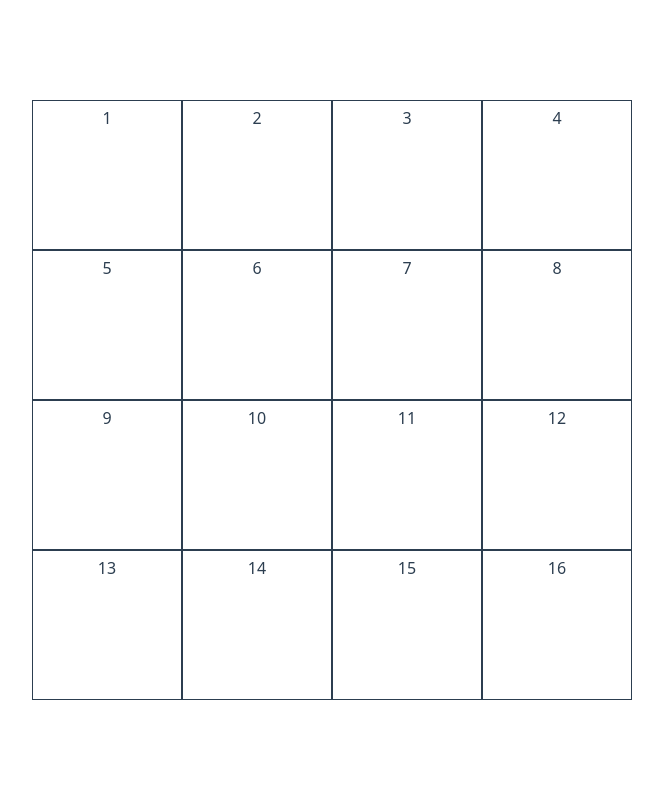
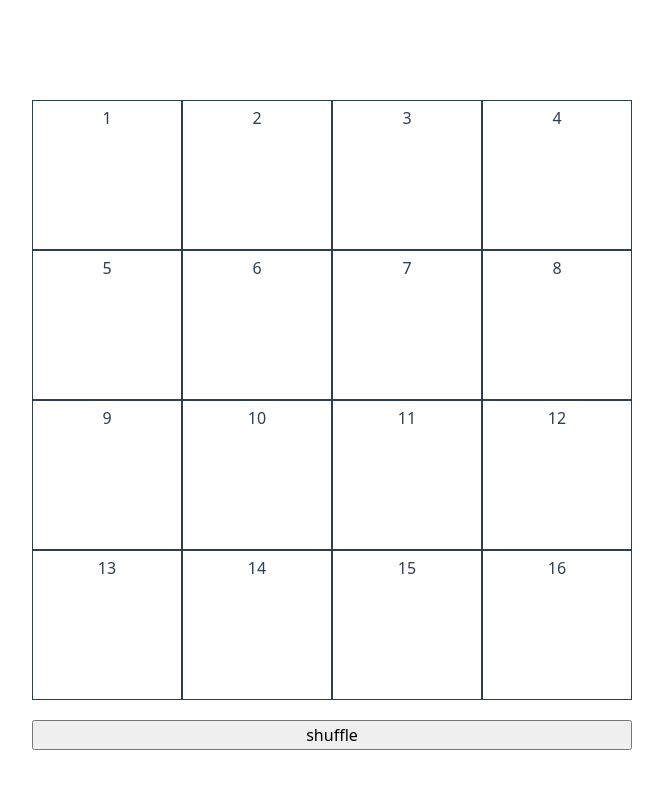
Before and after one commit to pedropatriota/sliding-puzzle, a React (Vite) app: page / in a window 1280 px wide. Shown: the top 788 px of the page, without its empty margins (308-971 px from the left). Built offline with nearby package versions, Linux system fonts and the light colour scheme.

Commit message:
shuffle function working

```diff
--- a/src/App.module.css
+++ b/src/App.module.css
@@ -3,13 +3,7 @@
   color: #2c3e50;
   display: flex;
   justify-content: center;
+  flex-direction: column;
+  width: 600px;
+  margin: 0 auto;
 }
-
-.main p {
-  margin: 16px 0;
-}
-
-.logo {
-  margin: 0 auto;
-  padding-top: 60px;
-}
--- a/src/App.tsx
+++ b/src/App.tsx
@@ -1,10 +1,26 @@
+import React from "react";
+
 import styles from "./App.module.css";
 import Board from "./components/Board";
+import { createArrayOfTiles, shuffleTiles } from "./utils";
 
 export default function App() {
+  const COLS = 4;
+  const ROWS = 4;
+
+  const createdTiles = createArrayOfTiles({ cols: COLS, rows: ROWS });
+
+  const [tiles, setTiles] = React.useState<number[]>(createdTiles);
+
+  const shuffle = () => {
+    const shuffledTiles = setTiles(shuffleTiles(createdTiles));
+    return shuffledTiles;
+  };
+
   return (
     <main className={styles.main}>
-      <Board />
+      <Board tiles={tiles} />
+      <button onClick={shuffle}> shuffle</button>
     </main>
   );
 }
--- a/src/components/Board/index.tsx
+++ b/src/components/Board/index.tsx
@@ -1,14 +1,12 @@
 import React from "react";
 
+import { TBoardProps } from "../../contract";
 import * as Style from "./styles";
 
-const Board: React.FC = () => {
-  const length = 16; // the amount of tiles on the Board
-  const createdTiles = Array.from({ length }, (_, i) => i + 1);
-
+const Board = ({ tiles }: TBoardProps) => {
   return (
     <Style.Board>
-      {createdTiles.map(key => (
+      {tiles.map(key => (
         <div
           key={key}
           style={{
--- a/src/components/Board/styles.ts
+++ b/src/components/Board/styles.ts
@@ -6,5 +6,5 @@ export const Board = styled.div`
   grid-template-rows: repeat(4, minmax(150px, 1fr));
   align-items: center;
   justify-content: center;
-  margin-top: 100px;
+  margin: 100px 0 20px 0;
 `;
--- /dev/null
+++ b/src/contract.ts
@@ -0,0 +1,8 @@
+export type TCreateArraysOfKeys = {
+  cols: number;
+  rows: number;
+};
+
+export type TBoardProps = {
+  tiles: number[];
+};
--- /dev/null
+++ b/src/utils.ts
@@ -0,0 +1,19 @@
+import type { TCreateArraysOfKeys } from "./contract";
+
+export const createArrayOfTiles = ({
+  cols,
+  rows,
+}: TCreateArraysOfKeys): number[] => {
+  const length = cols * rows;
+
+  return Array.from({ length }, (_, i) => i + 1);
+};
+
+// Fisher-Yates algorithm
+export const shuffleTiles = (array: number[]) => {
+  for (let i = array.length - 1; i > 0; i--) {
+    const j = Math.floor(Math.random() * (i + 1));
+    [array[i], array[j]] = [array[j], array[i]];
+  }
+  return array;
+};
```
